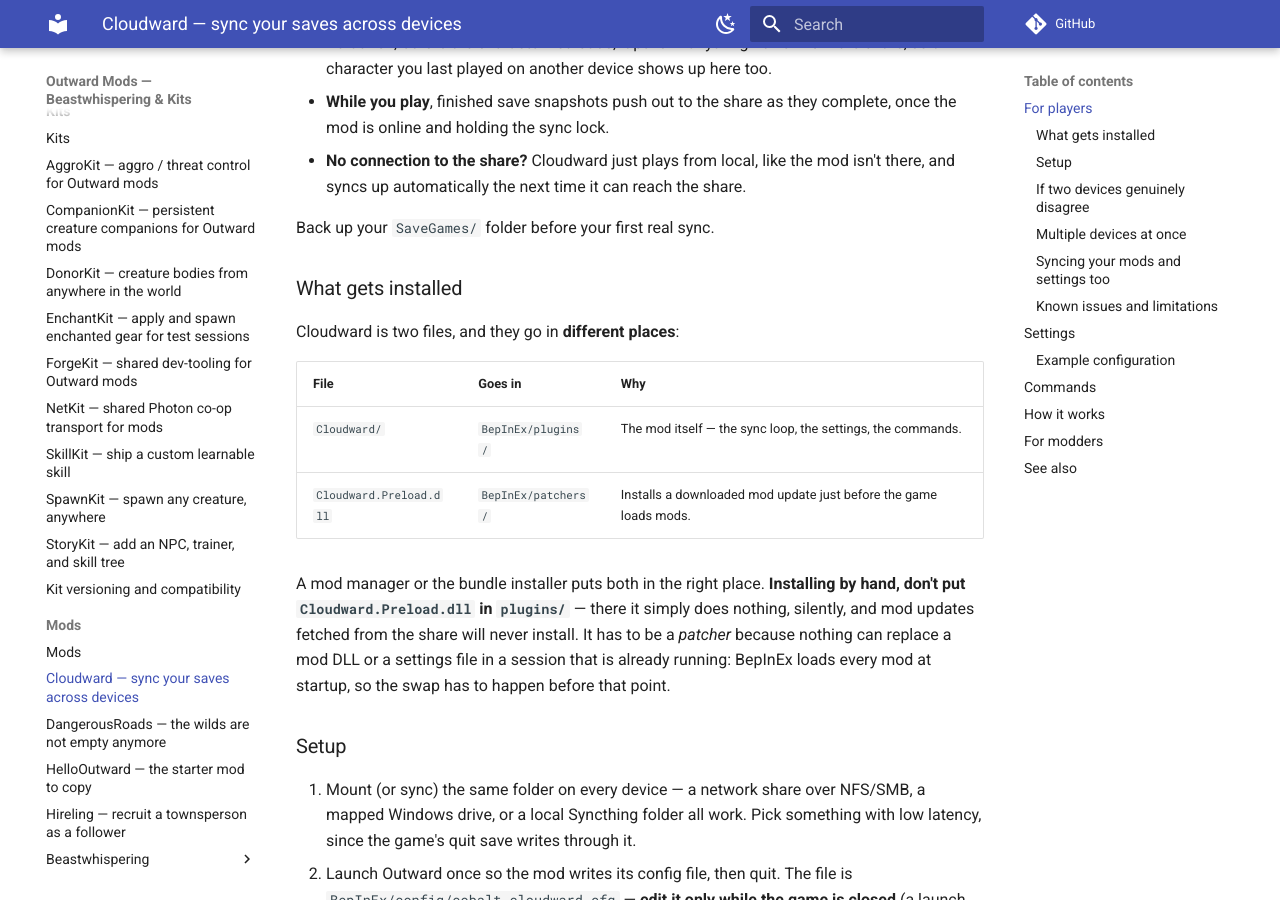
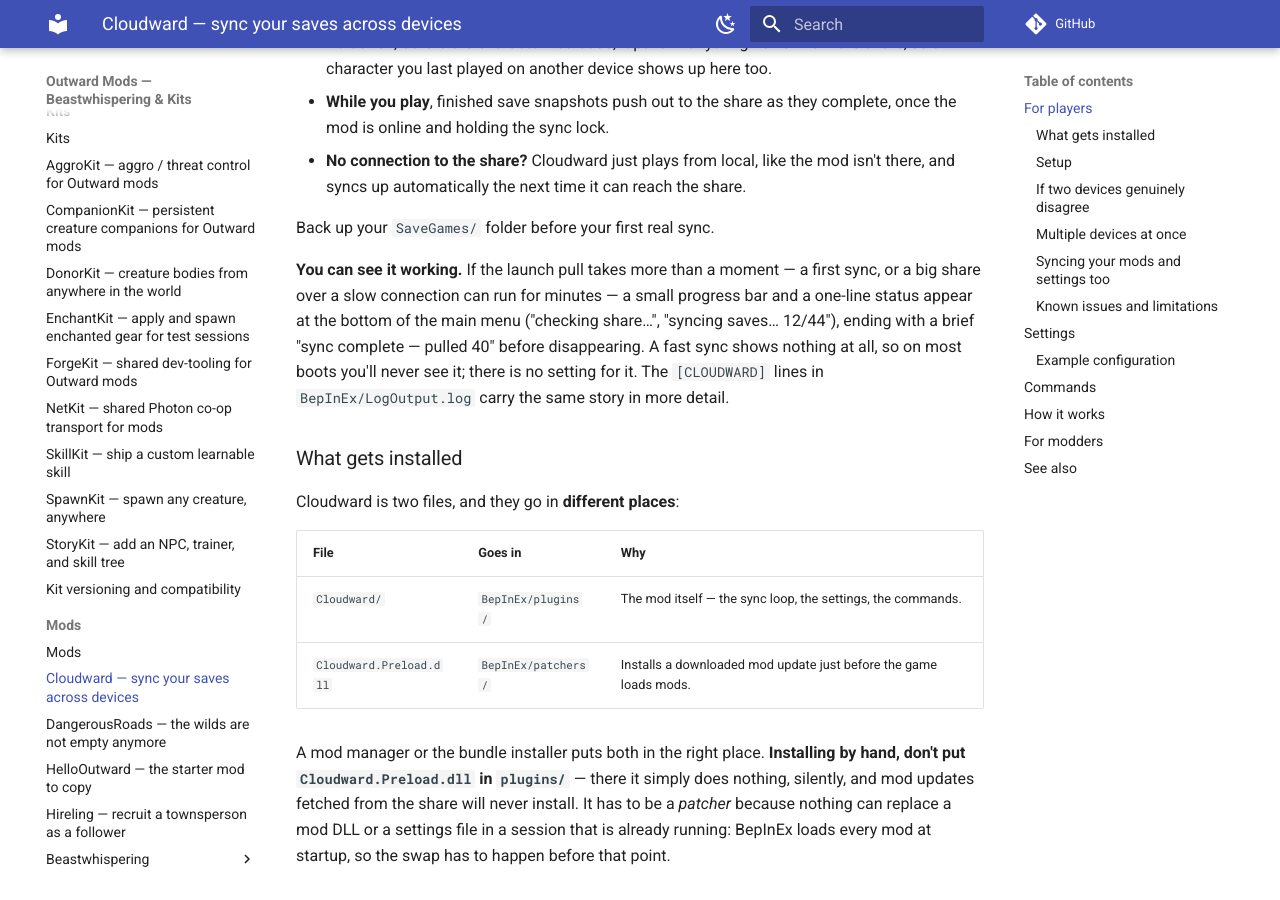
Before and after one commit to cobalt-craft/outward-mods-wiki, an MkDocs documentation site: the page built from docs/mods/cloudward.md, in a window 1280 px wide and 900 px high, scrolled down 631 px. Built offline with MkDocs 1.6.1 and Material for MkDocs 9.7.7, drawn with Linux system fonts in a browser that asks for light colours; comment, search, counter and statistics services are not loaded.

Commit message:
Sync wiki from source @ 203fb12

```diff
--- a/docs/mods/cloudward.md
+++ b/docs/mods/cloudward.md
@@ -30,6 +30,13 @@ either side:
   up automatically the next time it can reach the share.
 
 Back up your `SaveGames/` folder before your first real sync.
+
+**You can see it working.** If the launch pull takes more than a moment — a first sync, or a big
+share over a slow connection can run for minutes — a small progress bar and a one-line status appear
+at the bottom of the main menu ("checking share…", "syncing saves… 12/44"), ending with a brief
+"sync complete — pulled 40" before disappearing. A fast sync shows nothing at all, so on most boots
+you'll never see it; there is no setting for it. The `[CLOUDWARD]` lines in `BepInEx/LogOutput.log`
+carry the same story in more detail.
 
 ### What gets installed
 
```
